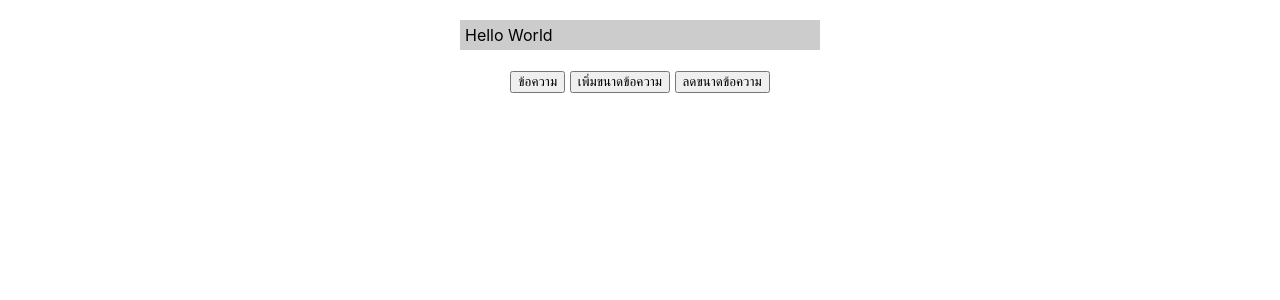
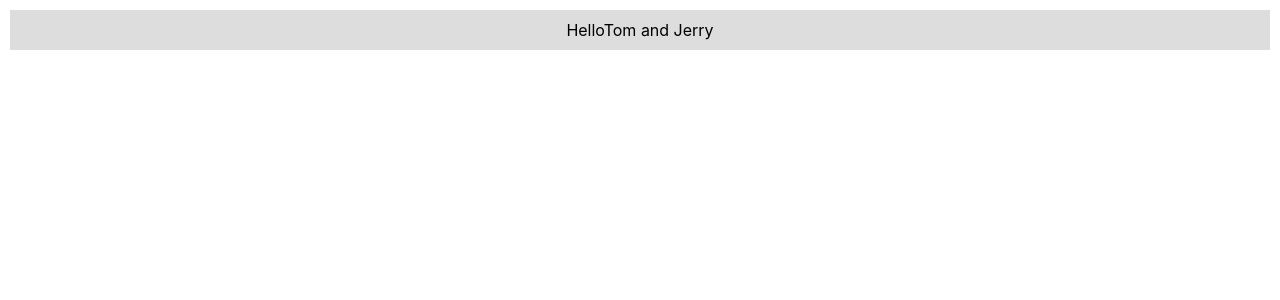
Before and after one commit to RIXZY-Connecting/app1, a React (Create React App) app: page / in a window 1280 px wide. Shown: the top 300 px of the page. Built offline with nearby package versions, Linux system fonts and the light colour scheme.

Commit message:
create context-content.js and context.js
create context-content.js and context.js

```diff
--- a/src/App.js
+++ b/src/App.js
@@ -1,7 +1,11 @@
 import React from 'react';
-import MassageBox from './state-func.js';
-
+import { userContext } from './context';
+import Content from './context-content';
 
 export default function App() {
-    return <MassageBox/>;
+    return (
+        <userContext.Provider value={'Tom and Jerry'}>
+            <Content/>
+        </userContext.Provider>
+    )
 }
--- /dev/null
+++ b/src/context-content.js
@@ -0,0 +1,19 @@
+import React from 'react'
+import { userContext } from './context.js'
+
+export default function Context(){
+    let user=React.useContext(userContext)
+
+    const contentStyle = {
+        backgroundColor: '#ddd',
+        textAlign:'center',
+        margin:10,
+        padding:10
+    }
+
+    return(
+        <div style={contentStyle}>
+            {'Hello' + user}
+        </div>
+    )
+}
--- /dev/null
+++ b/src/context.js
@@ -0,0 +1,3 @@
+import React,{createContext} from 'react'
+
+export const userContext = createContext()
```
